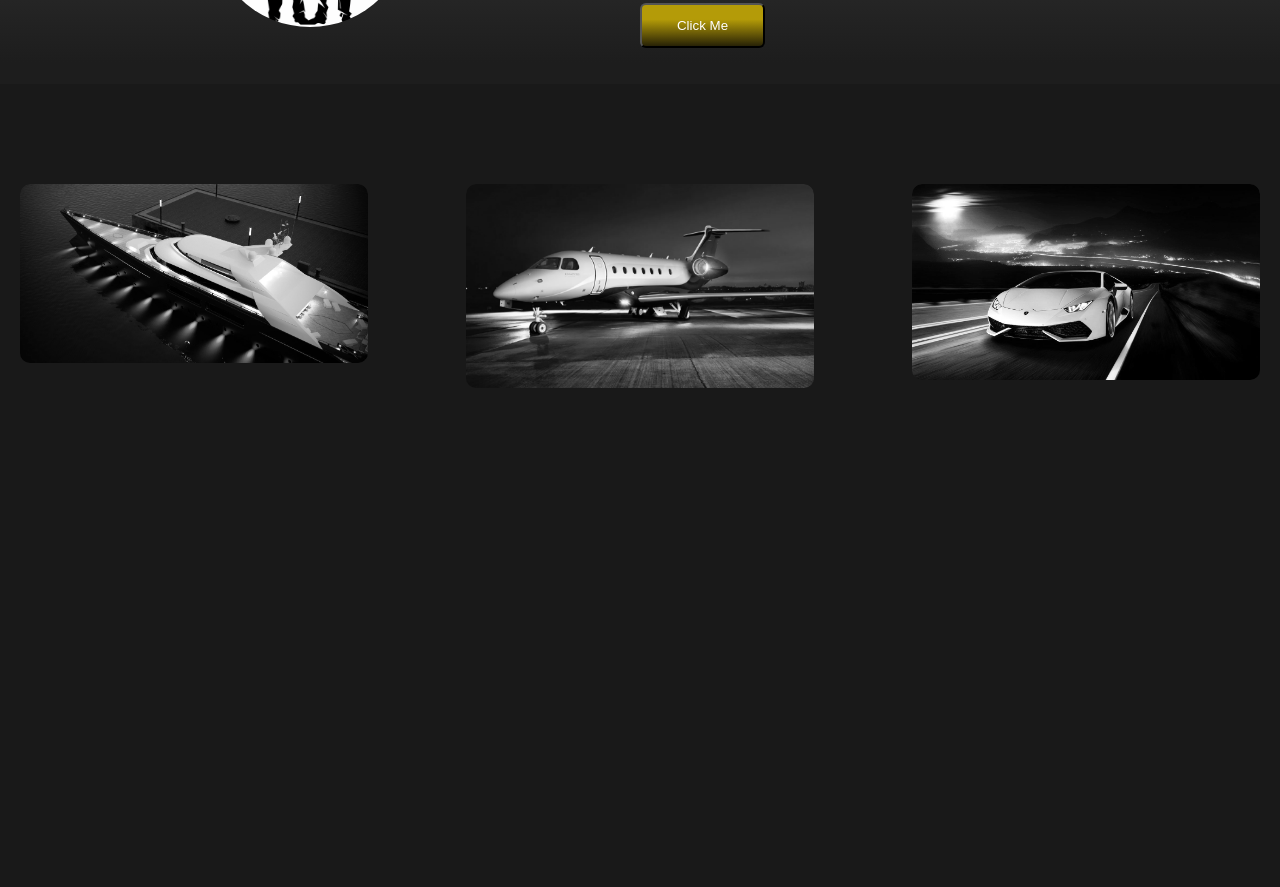
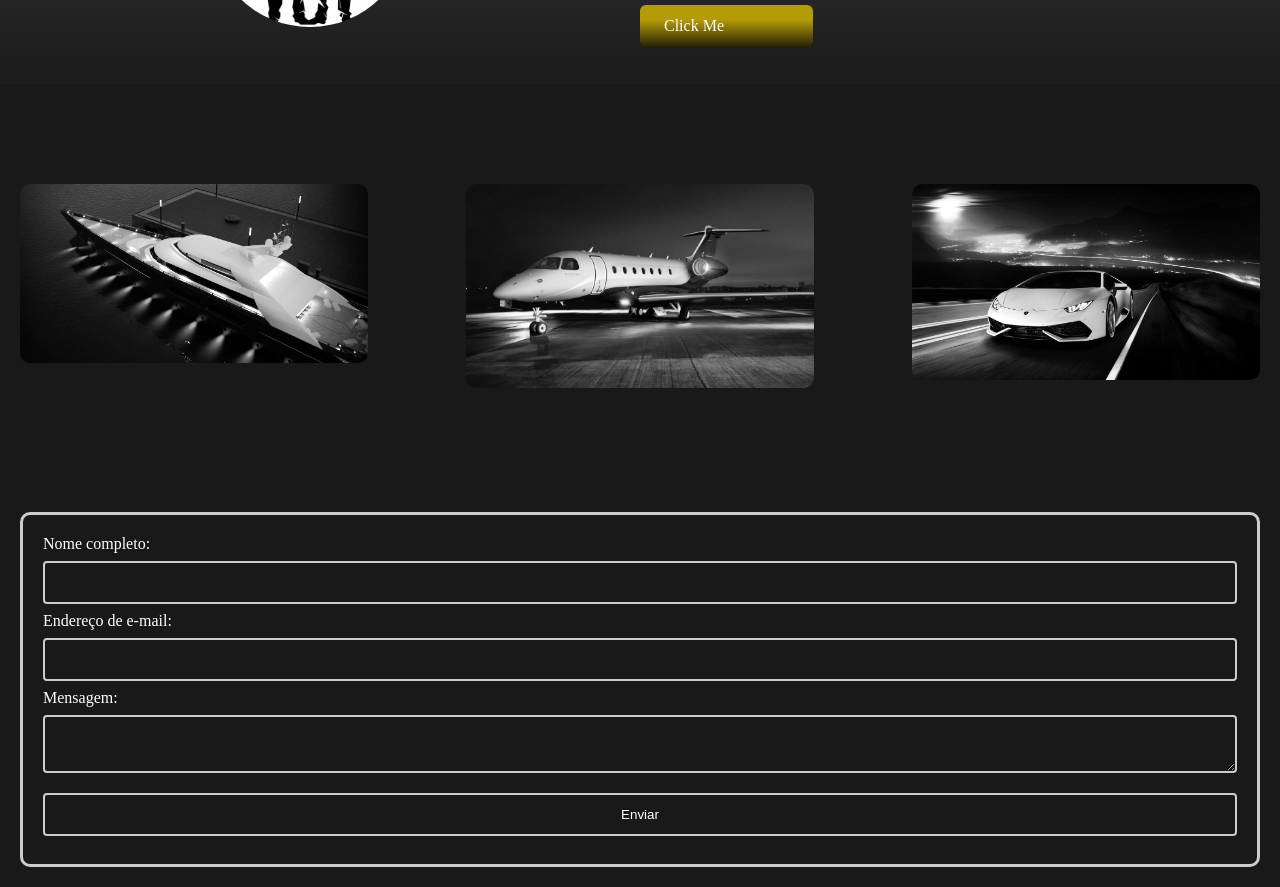
Before and after one commit to RickFogk/Luxury_Market, a plain HTML site: page index.html in a window 1280 px wide. Shown: the part 1345-2232 px from the top of the page. Before the commit the page ends 1837 px from the top, so only its background shows below. Drawn offline with Linux system fonts and the light colour scheme; a web font is replaced by a local one.

Commit message:
Adicionando formulario e smooth

```diff
--- a/assets/css/style.css
+++ b/assets/css/style.css
@@ -1,6 +1,3 @@
-
-
-
 @import url('https://fonts.googleapis.com/css2?family=Cormorant:wght@300&family=Italianno&family=Josefin+Sans:wght@100&family=Lora&family=Oswald&family=Playfair+Display&display=swap');
 
 
@@ -13,22 +10,25 @@ body {
   align-items: top;
   /*height: 100vh;*/
   margin: 0;
-    padding:0;
+  padding: 0;
   background-color: #191919;
 }
 
 h1 {
-    font-size:6rem;
-    font-weight:900;
+  font-size: 6rem;
+  font-weight: 900;
   color: #fff;
   font-family: 'Josefin Sans', serif;
 }
 
 span {
   font-family: 'Cormorant', serif;
-};
+}
 
+html{
+  scroll-behavior: smooth;
 }
+
 
 .image {
   /*background-image: url(../images/bg_image.jpg);*/
@@ -40,9 +40,9 @@ span {
 
 header {
   display: flex;
-    flex-direction:column;
+  flex-direction: column;
   align-items: flex-start;
-    gap:2rem;
+  gap: 2rem;
   height: 100vh;
 
   flex-direction: column;
@@ -50,7 +50,9 @@ span {
   align-items: center;
 }
 
-  header h1, header span, header a {
+header h1,
+header span,
+header a {
   width: 100%;
   text-align: center;
 }
@@ -89,8 +91,8 @@ span {
   display: inline-block;
   padding: 12px 24px;
   /* background-color: #ddd;*/
-   background: rgb(6,6,6);
-background: linear-gradient(0deg, rgba(6,6,6,1) 0%, rgba(42,36,6,1) 1%, rgba(180,155,8,1) 65%);
+  background: rgb(6, 6, 6);
+  background: linear-gradient(0deg, rgba(6, 6, 6, 1) 0%, rgba(42, 36, 6, 1) 1%, rgba(180, 155, 8, 1) 65%);
   color: #fff;
   text-shadow: #191919;
   text-decoration: none;
@@ -104,8 +106,8 @@ background: linear-gradient(0deg, rgba(6,6,6,1) 0%, rgba(42,36,6,1) 1%, rgba(180
 
 section .info {
   /* Permalink - use to edit and share this gradient: https://colorzilla.com/gradient-editor/#1f1f1f+0,0e0e0e+60,0e0e0e+72,e0e0e0+100,7db9e8+100 */
-   background: rgb(67,67,67);
-   background: linear-gradient(180deg, rgba(67,67,67,1) 0%, rgba(29,29,29,1) 93%);
+  background: rgb(67, 67, 67);
+  background: linear-gradient(180deg, rgba(67, 67, 67, 1) 0%, rgba(29, 29, 29, 1) 93%);
 
 
   display: flex;
@@ -141,9 +143,8 @@ section .text-container p {
   font-family: Arial, Helvetica, sans-serif;
 }
 
-section .text-container button {
+section .text-container .button {
   width: 125px;
-    height: 45px;
   display: inline-block;
   padding: 12px 24px;
   /*background-color: #ddd;*/
@@ -151,8 +152,8 @@ section .text-container button {
   text-decoration: none;
   border-radius: 6px;
   transition: background-color 0.3s ease;
-    background: rgb(6,6,6);
-background: linear-gradient(0deg, rgba(6,6,6,1) 0%, rgba(42,36,6,1) 1%, rgba(180,155,8,1) 65%);
+  background: rgb(6, 6, 6);
+  background: linear-gradient(0deg, rgba(6, 6, 6, 1) 0%, rgba(42, 36, 6, 1) 1%, rgba(180, 155, 8, 1) 65%);
 }
 
 section .card-container {
@@ -190,6 +191,38 @@ section .card img {
 
 }
 
+.form{
+  border: #ccc;
+  border-radius: 10px;
+  padding: 20px;
+  margin: 20px;
+  background-color: #191919;
+  color: #fff;
+  border-style: solid;
+}
+
+form input{
+  width: 100%;
+  padding: 12px 20px;
+  margin: 8px 0;
+  box-sizing: border-box;
+  border: 2px solid #ccc;
+  border-radius: 4px;
+  background-color: #191919;
+  color: #fff;
+}
+
+form textarea{
+  width: 100%;
+  padding: 12px 20px;
+  margin: 8px 0;
+  box-sizing: border-box;
+  border: 2px solid #ccc;
+  border-radius: 4px;
+  background-color: #191919;
+  color: #fff;
+}
+
 .card:hover img {
   opacity: 0;
 }
--- a/index.html
+++ b/index.html
@@ -1,5 +1,6 @@
 <!DOCTYPE html>
 <html lang="pt-BR">
+
 <head>
     <meta charset="UTF-8">
     <meta http-equiv="X-UA-Compatible" content="IE=edge">
@@ -7,6 +8,7 @@
     <title>Luxury Market</title>
     <link rel="stylesheet" type="text/css" href="./assets/css/style.css">
 </head>
+
 <body>
     <header>
 
@@ -15,27 +17,32 @@
     <section>
         <img src="assets/images/img_top.png" alt="Background Image">
         <div class="content">
-          <h1>Caio & Ricardo</h1>
-          <span>Luxury Market</span>
-          <a href="#" class="button">Learn more</a>
+            <h1>Caio & Ricardo</h1>
+            <span>Luxury Market</span>
+            <a href="#info" class="button">Learn more</a>
         </div>
         <!--<p>Embark on a journey with us as we guide you through our exceptional collection and unlock the doors to a realm of sophistication and elegance.</p>-->
 
-        <div class="info">
+        <div id="info" class="info">
             <div class="image-container">
                 <img src="assets/images/bros.png" alt="Circular Image">
 
             </div>
             <div class="text-container">
-                <p>Welcome to the world of unparalleled luxury and unparalleled experiences, brought to you by Caio and Ricardo. Our platform specializes in showcasing the finest yachts, private airplanes, and opulent residences that cater to the discerning tastes of the elite.</p>
+                <p>Welcome to the world of unparalleled luxury and unparalleled experiences, brought to you by Caio and
+                    Ricardo. Our platform specializes in showcasing the finest yachts, private airplanes, and opulent
+                    residences that cater to the discerning tastes of the elite.</p>
                 <br>
 
-                <p>Our passion for excellence and our commitment to delivering unparalleled service make us the preferred choice for those who demand nothing but the best. With an extensive network of industry experts and exclusive partnerships, we are dedicated to providing our clientele with a seamless experience, from acquisition to after-sales support.</p>
-
-                  <br>
+                <p>Our passion for excellence and our commitment to delivering unparalleled service make us the
+                    preferred choice for those who demand nothing but the best. With an extensive network of industry
+                    experts and exclusive partnerships, we are dedicated to providing our clientele with a seamless
+                    experience, from acquisition to after-sales support.</p>
 
                 <br>
-                <button class="text">Click Me</button>
+
+                <br>
+                <a href="#contact" class="button">Click Me</a>
             </div>
         </div>
 
@@ -47,7 +54,8 @@
                 </div>
                 <div class="text-container">
                     <h3>Yachts</h3>
-                    <p>Our collection of yachts is second to none. We offer a wide range of vessels, from the most luxurious superyachts to the most exclusive sailing yachts.</p>
+                    <p>Our collection of yachts is second to none. We offer a wide range of vessels, from the most
+                        luxurious superyachts to the most exclusive sailing yachts.</p>
                 </div>
             </div>
             <div class="card">
@@ -56,7 +64,8 @@
                 </div>
                 <div class="text-container">
                     <h3>Private Planes</h3>
-                    <p>Our collection of private planes is second to none. We offer a wide range of vessels, from the most luxurious superyachts to the most exclusive sailing yachts.</p>
+                    <p>Our collection of private planes is second to none. We offer a wide range of vessels, from the
+                        most luxurious superyachts to the most exclusive sailing yachts.</p>
                 </div>
             </div>
             <div class="card">
@@ -65,11 +74,30 @@
                 </div>
                 <div class="text-container">
                     <h3>Residences</h3>
-                    <p>Our collection of residences is second to none. We offer a wide range of vessels, from the most luxurious superyachts to the most exclusive sailing yachts.</p>
+                    <p>Our collection of residences is second to none. We offer a wide range of vessels, from the most
+                        luxurious superyachts to the most exclusive sailing yachts.</p>
                 </div>
             </div>
         </div>
-      </section>
+
+        <div id="contact" class="form">
+            <form action="#" method="post">
+                <label for="nome">Nome completo:</label>
+                <input type="text" id="nome" name="nome" required>
+
+                <label for="email">Endereço de e-mail:</label>
+                <input type="email" id="email" name="email" required>
+
+                <label for="mensagem">Mensagem:</label>
+                <textarea id="mensagem" name="mensagem" required></textarea>
+
+                <input type="submit" value="Enviar">
+
+            </form>
+        </div>
+
+    </section>
 
 </body>
+
 </html>
```
Lines whose indentation alone changed are shown as unchanged.
